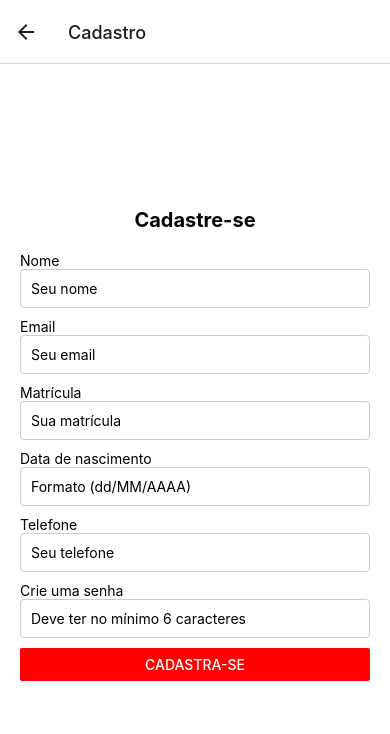
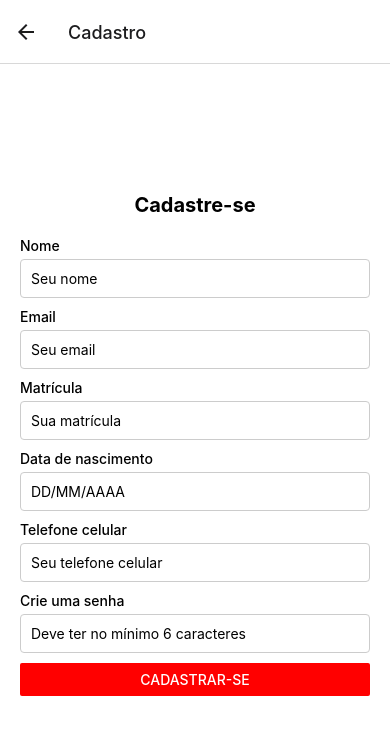
Before and after one commit to hevlyo/emprestimo-musical-app, a React Native app in the folder app/: screen /Cadastro in a window 390 px wide. Shown: the top 734 px of the page. Built offline with nearby package versions, Linux system fonts and the light colour scheme.

Commit message:
refatorando o cadastro

```diff
--- a/app/src/telas/Cadastro.js
+++ b/app/src/telas/Cadastro.js
@@ -1,116 +1,127 @@
 import React, { useState } from 'react';
 import { StatusBar } from 'expo-status-bar';
-import { StyleSheet, Text, View, Button, TextInput} from 'react-native';
+import { StyleSheet, Text, View, Button, TextInput, Alert } from 'react-native';
 import { useNavigation } from '@react-navigation/native';
 import { database, ref, set, auth } from '../firebaseConnection';
 import { createUserWithEmailAndPassword } from 'firebase/auth';
 import Constants from 'expo-constants';
 
-
-
 export default function Cadastro() {
   const navigation = useNavigation();
 
-  const [email, setEmail] = useState('');
-  const [password, setPassword] = useState('');
-  const [nome, setNome] = useState('');
-  const [matricula, setMatricula] = useState('');
-  const [telefone, setTelefone] = useState('');
-  const [dataNasc, setDataNasc] = useState('');
-
-   function cadastrar() {
-    if (nome === '' || email === '' || matricula === '' || telefone === '' ||  dataNasc === '' || password === '' ) {
-        alert("Preencha todos os campos");
-
-    } else {
-       createUserWithEmailAndPassword(auth, email, password)
-        .then((userCredential) => {
-            // Signed in
-            const userUID = userCredential.user.uid;
-            // saving in database
-            set(ref(database, 'usuarios/' + userUID), {
-                nome: nome,
-                email: email,
-                matricula: matricula,
-                telefone: telefone,
-                dataNascimento: dataNasc
+  const [form, setForm] = useState({
+    nome: '',
+    email: '',
+    matricula: '',
+    telefone: '',
+    dataNascimento: '',
+    password: '',
   });
 
-            alert("Cadastro realizado com sucesso!");
+  const handleChange = (name, value) => {
+    setForm({ ...form, [name]: value });
+  };
 
-            // Redireciona para a tela de Login
+  const isValidEmail = (email) => {
+    const re = /\S+@\S+\.\S+/;
+    return re.test(email);
+  };
+
+  const isValidPassword = (password) => {
+    return password.length >= 6;
+  };
+
+  const isValidDate = (date) => {
+    const re = /^(0?[1-9]|[12][0-9]|3[01])[\/](0?[1-9]|1[0-2])[\/]\d{4}$/;
+    return re.test(date);
+  };
+
+  const validateForm = () => {
+    if (!form.nome || !form.email || !form.matricula || !form.telefone || !form.dataNascimento || !form.password) {
+      Alert.alert("Erro", "Preencha todos os campos.");
+      return false;
+    }
+    if (!isValidEmail(form.email)) {
+      Alert.alert("Erro", "Formato de email inválido.");
+      return false;
+    }
+    if (!isValidPassword(form.password)) {
+      Alert.alert("Erro", "A senha deve ter no mínimo 6 caracteres.");
+      return false;
+    }
+    if (!isValidDate(form.dataNascimento)) {
+      Alert.alert("Erro", "Formato de data inválido. Use dd/MM/AAAA.");
+      return false;
+    }
+    return true;
+  };
+
+  const formatDate = (value) => {
+    // Remove qualquer caractere que não seja número e limita a 8 caracteres (ddMMAAAA)
+    const cleaned = value.replace(/[^0-9]/g, '').slice(0, 8);
+
+    let formatted = cleaned;
+    if (cleaned.length > 2) {
+      formatted = `${cleaned.slice(0, 2)}/${cleaned.slice(2)}`;
+    }
+    if (cleaned.length > 4) {
+      formatted = `${cleaned.slice(0, 2)}/${cleaned.slice(2, 4)}/${cleaned.slice(4)}`;
+    }
+
+    return formatted;
+  };
+
+  const cadastrar = () => {
+    if (!validateForm()) return;
+
+    createUserWithEmailAndPassword(auth, form.email, form.password)
+      .then((userCredential) => {
+        const userUID = userCredential.user.uid;
+        set(ref(database, 'usuarios/' + userUID), {
+          nome: form.nome,
+          email: form.email,
+          matricula: form.matricula,
+          telefone: form.telefone,
+          dataNascimento: form.dataNascimento,
+        });
+
+        Alert.alert("Sucesso", "Cadastro realizado com sucesso!");
         navigation.navigate('Login');
-
       })
       .catch((error) => {
-            const errorCode = error.code;
-            alert("Algo deu errado "+errorCode);
+        Alert.alert("Erro", `Algo deu errado: ${error.message}`);
+      });
+  };
 
-        });
-    }
-  }
+  const renderInputField = (label, value, onChangeText, placeholder, keyboardType = 'default', secureTextEntry = false) => (
+    <>
+      <Text style={styles.label}>{label}</Text>
+      <TextInput
+        style={styles.input}
+        placeholder={placeholder}
+        keyboardType={keyboardType}
+        secureTextEntry={secureTextEntry}
+        value={value}
+        onChangeText={onChangeText}
+        autoCapitalize="none"
+        autoCompleteType={label.toLowerCase()}
+      />
+    </>
+  );
 
   return (
     <View style={styles.container}>
       <StatusBar style="auto" />
       <Text style={styles.titulo}>Cadastre-se</Text>
 
-            <Text style={styles.textInput}>Nome</Text>
-            <TextInput
-                style={styles.input}
-                placeholder="Seu nome"
-                onChangeText={(texto) => setNome(texto)}
-                value={nome}
+      {renderInputField("Nome", form.nome, (value) => handleChange('nome', value), "Seu nome")}
+      {renderInputField("Email", form.email, (value) => handleChange('email', value), "Seu email", "email-address")}
+      {renderInputField("Matrícula", form.matricula, (value) => handleChange('matricula', value), "Sua matrícula")}
+      {renderInputField("Data de nascimento", form.dataNascimento, (value) => handleChange('dataNascimento', formatDate(value)), "DD/MM/AAAA", "numeric")}
+      {renderInputField("Telefone celular", form.telefone, (value) => handleChange('telefone celular', value), "Seu telefone celular", "phone-pad")}
+      {renderInputField("Crie uma senha", form.password, (value) => handleChange('password', value), "Deve ter no mínimo 6 caracteres", "default", true)}
 
-            />
-            <Text style={styles.textInput}>Email</Text>
-            <TextInput
-                style={styles.input}
-                placeholder="Seu email"
-                keyboardType="email-address"
-                autoCapitalize="none"
-                onChangeText={(texto) => setEmail(texto)}
-                value={email}
-            />
-            <Text style={styles.textInput}>Matrícula</Text>
-            <TextInput
-                style={styles.input}
-                placeholder="Sua matrícula"
-                onChangeText={(texto) => setMatricula(texto)}
-                value={matricula}
-
-            />
-            <Text style={styles.textInput}>Data de nascimento</Text>
-            <TextInput
-                style={styles.input}
-                placeholder="Formato (dd/MM/AAAA)"
-                onChangeText={(texto) => setDataNasc(texto)}
-                value={dataNasc}
-
-            />
-            <Text style={styles.textInput}>Telefone</Text>
-            <TextInput
-                style={styles.input}
-                placeholder="Seu telefone"
-                onChangeText={(texto) => setTelefone(texto)}
-                value={telefone}
-
-            />
-            <Text style={styles.textInput}>Crie uma senha</Text>
-            <TextInput
-                style={styles.input}
-                placeholder="Deve ter no mínimo 6 caracteres"
-                secureTextEntry
-                onChangeText={(texto) => setPassword(texto)}
-                value={password}
-            />
-
-            <Button
-                title="Cadastra-se"
-                color="red"
-                onPress={cadastrar}
-            />
-
+      <Button title="Cadastrar-se" color="red" onPress={cadastrar} />
     </View>
   );
 }
@@ -124,6 +135,16 @@ const styles = StyleSheet.create({
     backgroundColor: '#fff',
     padding: 20,
   },
+  titulo: {
+    fontSize: 20,
+    fontWeight: 'bold',
+    marginBottom: 20,
+    textAlign: 'center',
+  },
+  label: {
+    marginBottom: 5,
+    fontWeight: '500',
+  },
   input: {
     width: '100%',
     marginBottom: 10,
@@ -132,15 +153,4 @@ const styles = StyleSheet.create({
     borderColor: '#ccc',
     borderRadius: 4,
   },
-
-      textInput: {
-        textAlign: 'left',
-      },
-
-      titulo: {
-        fontSize: 20,
-        fontWeight: 'bold',
-        marginBottom: 20,
-        textAlign: 'center',
-      },
 });
```
Lines whose indentation alone changed are shown as unchanged.
